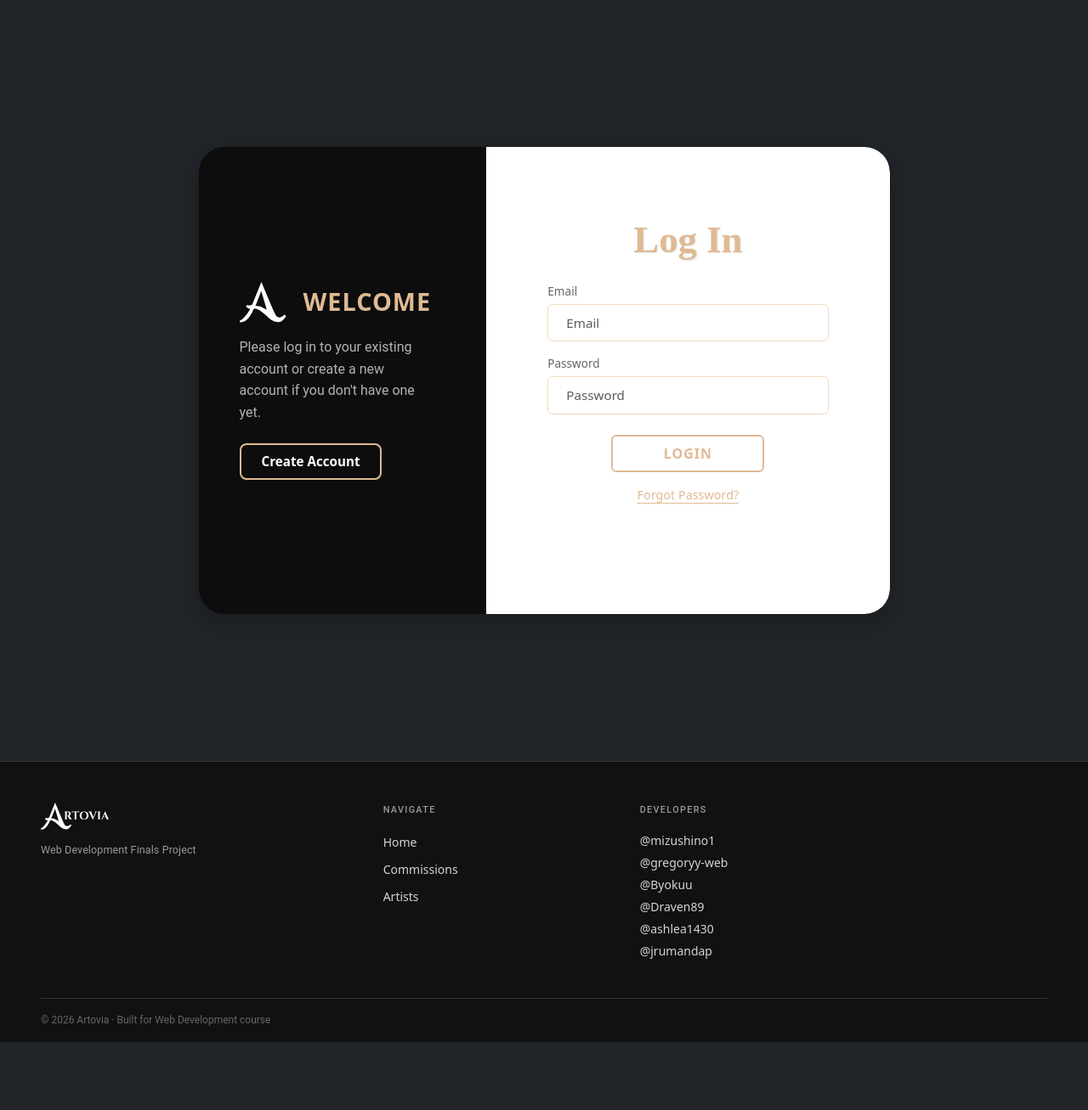
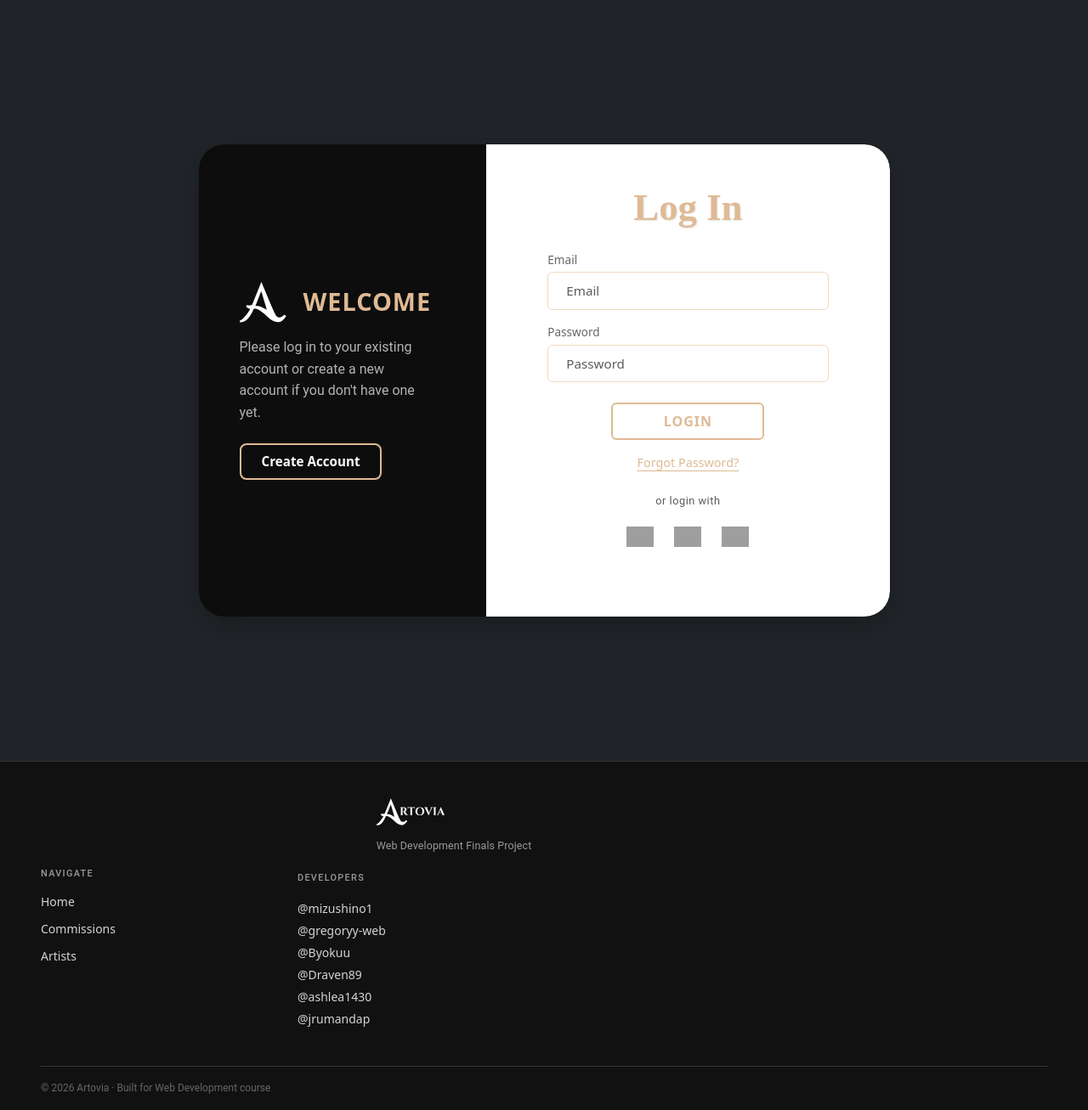
Before and after one commit to mizushino1/finals-project, a PHP site: the page made by views/auth/login.php in a window 1280 px wide. Shown: the part 68-1375 px from the top of the page at 85% size. Before the commit the page ends 1295 px from the top, so only its background shows below. Run offline with PHP 8.4, Linux system fonts and the light colour scheme; the template is opened without the code that fills it, so the values that code supplies are empty; some libraries are stand-ins or nearby versions; some web fonts are replaced; grey boxes are pictures that could not be loaded.

Commit message:
Log in with Added

```diff
--- a/views/auth/login.php
+++ b/views/auth/login.php
@@ -39,15 +39,24 @@
 
                             <div class="text-center mb-4 d-flex flex-column align-items-center">
                                 <button type="submit" class="btn btn-login-submit px-5 py-2 mb-3" style="border: 2px solid #dfba94 !important; color: #dfba94 !important; background: transparent !important; font-weight: 600 !important; border-radius: 6px !important; width: 100% !important; max-width: 180px !important;">LOGIN</button>
-                                <a href="#" class="forgot-password-link" style="color: #dfba94 !important; text-decoration: underline !important; text-underline-offset: 4px !important; font-size: 0.9rem !important; font-weight: 500 !important;">Forgot Password?</a>
+                                <a href="#" class="forgot-password-link mb-4" style="color: #dfba94 !important; text-decoration: underline !important; text-underline-offset: 4px !important; font-size: 0.9rem !important; font-weight: 500 !important;">Forgot Password?</a>
+
+                                <p class="small text-muted mb-3" style="font-size: 0.8rem; letter-spacing: 0.5px;">or login with</p>
+
+                                <div class="social-medias d-flex gap-4 justify-content-center" style="display: flex !important; justify-content: center !important; gap: 1.5rem !important;">
+                                    <a href="#" class="social-icon-wrapper google" style="text-decoration: none !important; display: inline-flex; align-items: center; justify-content: center;">
+                                        <img src="https://static.freepnglogo.com/images/all_img/google-logo-2025-6ffb.png" alt="Google" style="width: 32px; height: 32px; object-fit: contain;">
+                                    </a>
+
+                                    <a href="#" class="social-icon-wrapper facebook" style="text-decoration: none !important; display: inline-flex; align-items: center; justify-content: center;">
+                                        <img src="https://upload.wikimedia.org/wikipedia/commons/6/6c/Facebook_Logo_2023.png" alt="Facebook" style="width: 32px; height: 32px; object-fit: contain;">
+                                    </a>
+
+                                     <a href="#" class="social-icon-wrapper tiktok" style="text-decoration: none !important; display: inline-flex; align-items: center; justify-content: center; margin-top: -5px; margin-bottom: -5px;">
+                                        <img src="https://img.magnific.com/premium-vector/tik-tok-logo_578229-290.jpg?semt=ais_hybrid&w=740&q=80" alt="TikTok" style="width: 32px; height: 32px; object-fit: contain;">
+                                </div>
                             </div>
                         </form>
-
-                        <div class="social-medias d-flex gap-4 justify-content-center mt-2" style="display: flex !important; justify-content: center !important; gap: 1.5rem !important;">
-                            <a href="#" class="social-icon-wrapper google" style="color: #4285f4 !important; font-size: 1.6rem !important; text-decoration: none !important;"><i class="fab fa-google"></i></a>
-                            <a href="#" class="social-icon-wrapper facebook" style="color: #3b5998 !important; font-size: 1.6rem !important; text-decoration: none !important;"><i class="fab fa-facebook-f"></i></a>
-                            <a href="#" class="social-icon-wrapper tiktok" style="color: #000000 !important; font-size: 1.6rem !important; text-decoration: none !important;"><i class="fab fa-tiktok"></i></a>
-                        </div>
                     </div>
 
                 </div>
```
